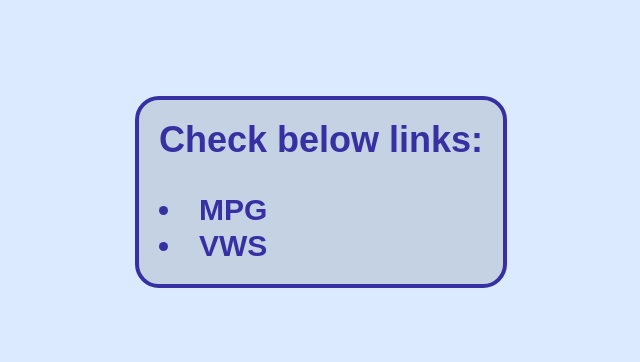
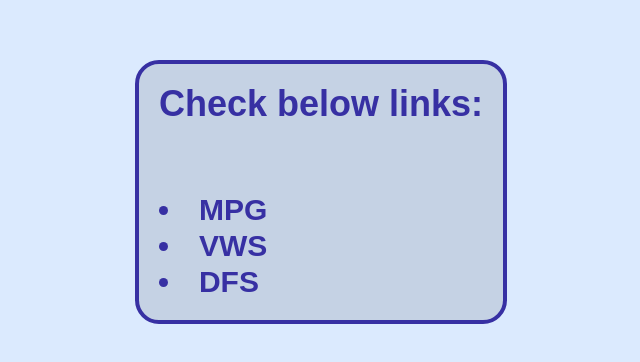
Before and after one commit to EVR005/marketo, a Next.js app: page / in a window 1280 px wide. Shown: the part 208-570 px from the top of the page, without its empty margins (319-959 px from the left). Built offline with nearby package versions, Linux system fonts and the light colour scheme.

Commit message:
Added DFS Link

```diff
--- a/src/app/page.tsx
+++ b/src/app/page.tsx
@@ -4,6 +4,7 @@ export default function Home() {
   const links = [
     { linkName: "MPG", linkURL: "/v1/mpg" },
     { linkName: "VWS", linkURL: "/v2/vws" },
+    { linkName: "DFS", linkURL: "/v1/dfs" },
   ];
 
   return (
```
